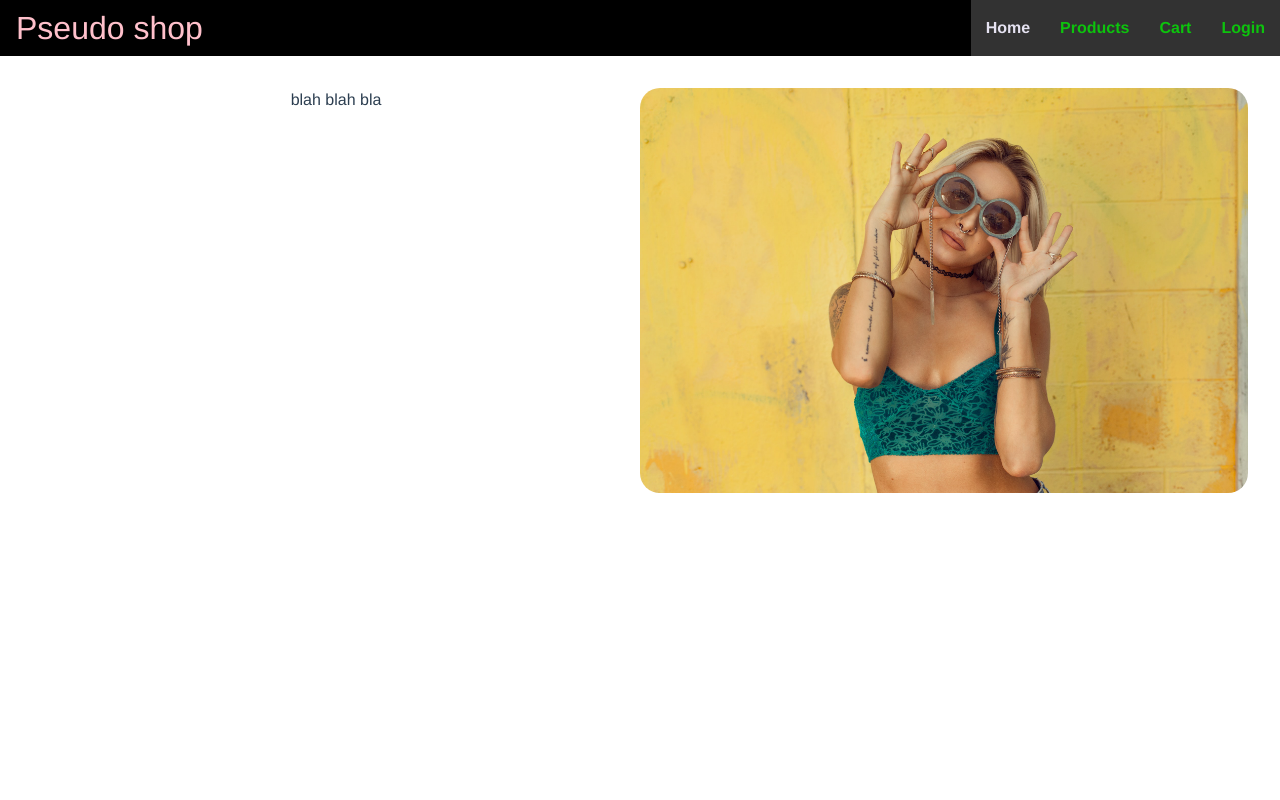
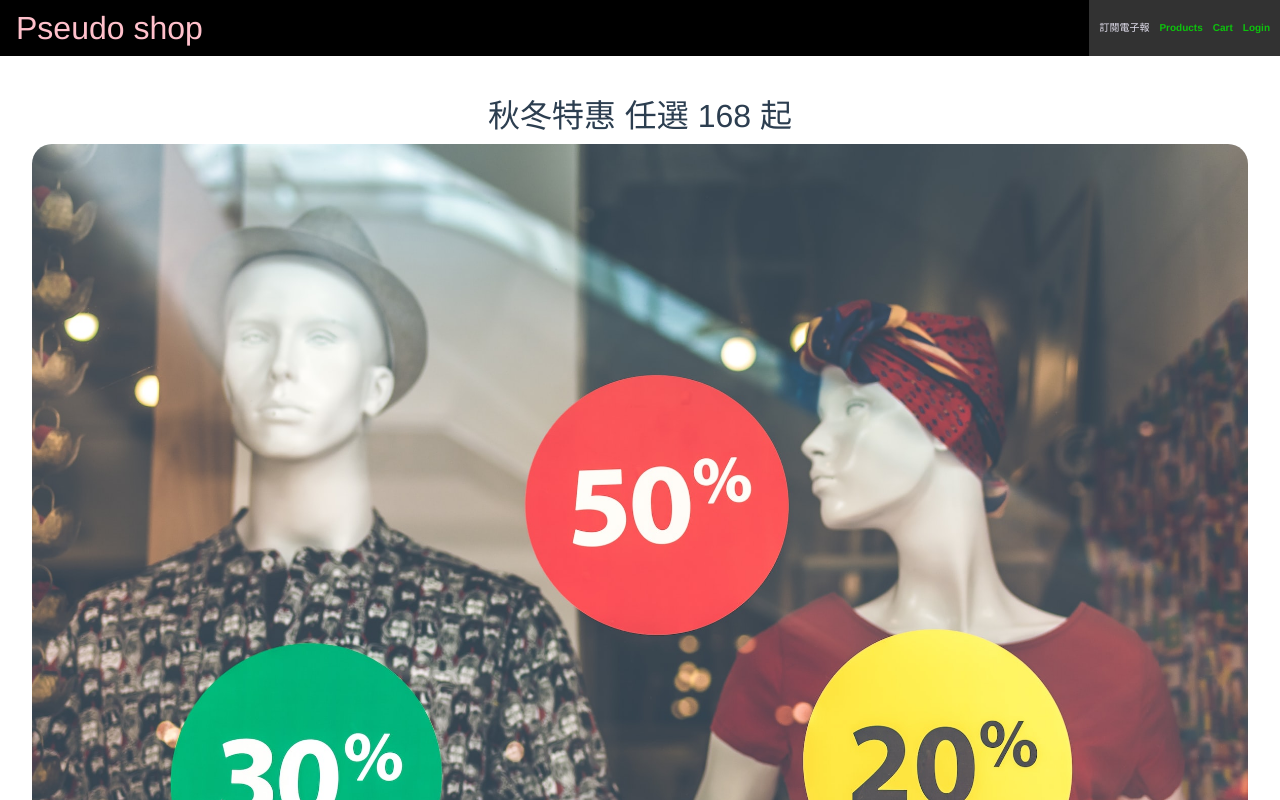
Before and after one commit to sunpochin/iron-vite-ecommerce, a Vue app: page / in a window 1280 px wide. Before the commit this address led to /iron-vite-ecommerce/. Shown: the top 800 px of the page. Built offline with nearby package versions, Linux system fonts and the light colour scheme.

Commit message:
add home jpg

```diff
--- a/src/App.vue
+++ b/src/App.vue
@@ -7,7 +7,7 @@
 	<div class="upmost">
 		<div class="logo">Pseudo shop</div>
 		<nav>
-			<router-link to="/">Home</router-link>
+			<router-link to="/">訂閱電子報</router-link>
 			<router-link to="/products">Products</router-link>
 			<router-link to="/cart">Cart</router-link>
 			<router-link to="/login">Login</router-link>
@@ -57,13 +57,14 @@ nav {
 	display: flex;
 	justify-content: space-evenly;
 	align-items: center;
-	gap: 30px;
-	padding: 15px;
+	gap: 10px;
+	padding: 10px;
+	font-size: 10px;
 }
 
 nav a:hover {
 	transition: transform 0.9s ease-in-out;
-	transform: scale(1.4);
+	transform: scale(1.);
 	color: rgb(13, 195, 13);
 }
 
--- a/src/components/HomeView.vue
+++ b/src/components/HomeView.vue
@@ -2,12 +2,14 @@
 
 <template>
 	<div class="wrapper">
-		<div id="description">blah blah bla</div>
+		<div id="description">秋冬特惠 任選 168 起</div>
 		<div class="img-wrapper">
-			<img src="@/assets/atikh-bana-_KaMTEmJnxY-unsplash.jpg" alt="" />
+			<a href="/products"><img src="@/assets/artem-beliaikin-49mCO5ZRQDk-unsplash.jpg" alt=""
+			/></a>
 		</div>
 	</div>
 	<!-- https://unsplash.com/photos/_KaMTEmJnxY -->
+	<!-- https://unsplash.com/photos/49mCO5ZRQDk -->
 </template>
 
 <script></script>
@@ -15,14 +17,19 @@
 <style>
 .wrapper {
 	display: flex;
+	flex-direction: column;
+	flex: 1;
 	margin: 2rem;
+	height: 100%;
 }
 #description {
-	width: 50%;
+	width: 100%;
+	font-size: 32px;
+	padding: 1rem;
 }
 .img-wrapper {
 	flex: 1;
-	width: 50%;
+	width: 100%;
 }
 img {
 	border-radius: 20px;
--- a/src/router/index.ts
+++ b/src/router/index.ts
@@ -1,13 +1,14 @@
 import { createRouter, createWebHistory } from 'vue-router';
 import HomeView from '../components/HomeView.vue';
-import ProductsView from '../components/ProductsView.vue';
+// import ProductsView from '../components/OldProductsView.vue';
 import CartView from '../components/CartView.vue';
 
 import ProductList from '../components/products/ProductList.vue';
 import ProductDetail from '../components/products/ProductDetail.vue';
 
 const router = createRouter({
-	history: createWebHistory('/iron-vite-ecommerce/'),
+	// history: createWebHistory('/iron-vite-ecommerce/'),
+	history: createWebHistory('/'),
 	routes: [
 		{
 			path: '/',
--- a/vite.config.ts
+++ b/vite.config.ts
@@ -4,7 +4,8 @@ import path from 'path';
 
 // https://vitejs.dev/config/
 export default defineConfig({
-	base: '/iron-vite-ecommerce/',
+	base: '/',
+	// base: '/iron-vite-ecommerce/',
 	plugins: [vue()],
 	resolve: {
 		alias: {
```
Also changed, not shown: src/assets/artem-beliaikin-49mCO5ZRQDk-unsplash.jpg (added).
